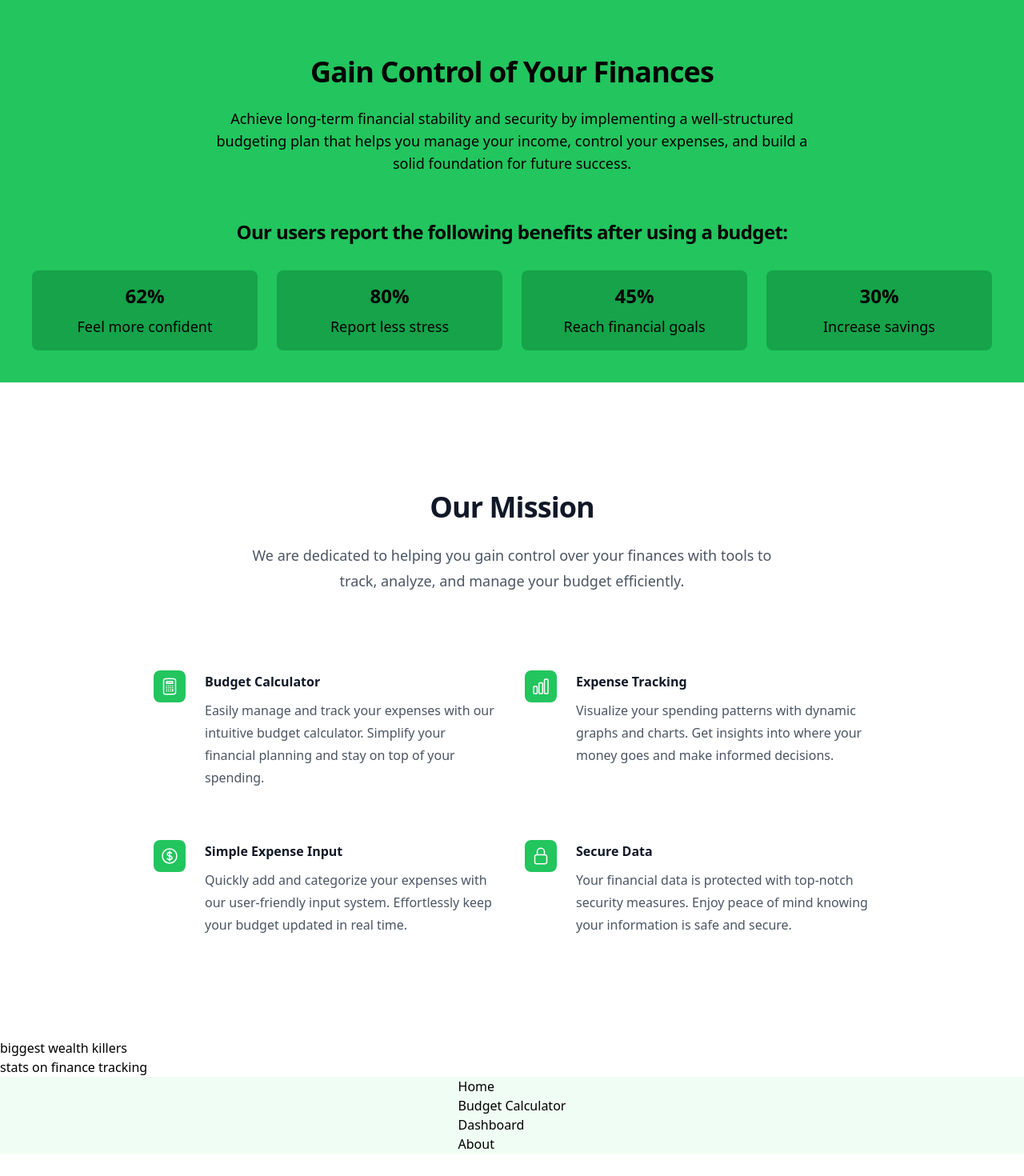
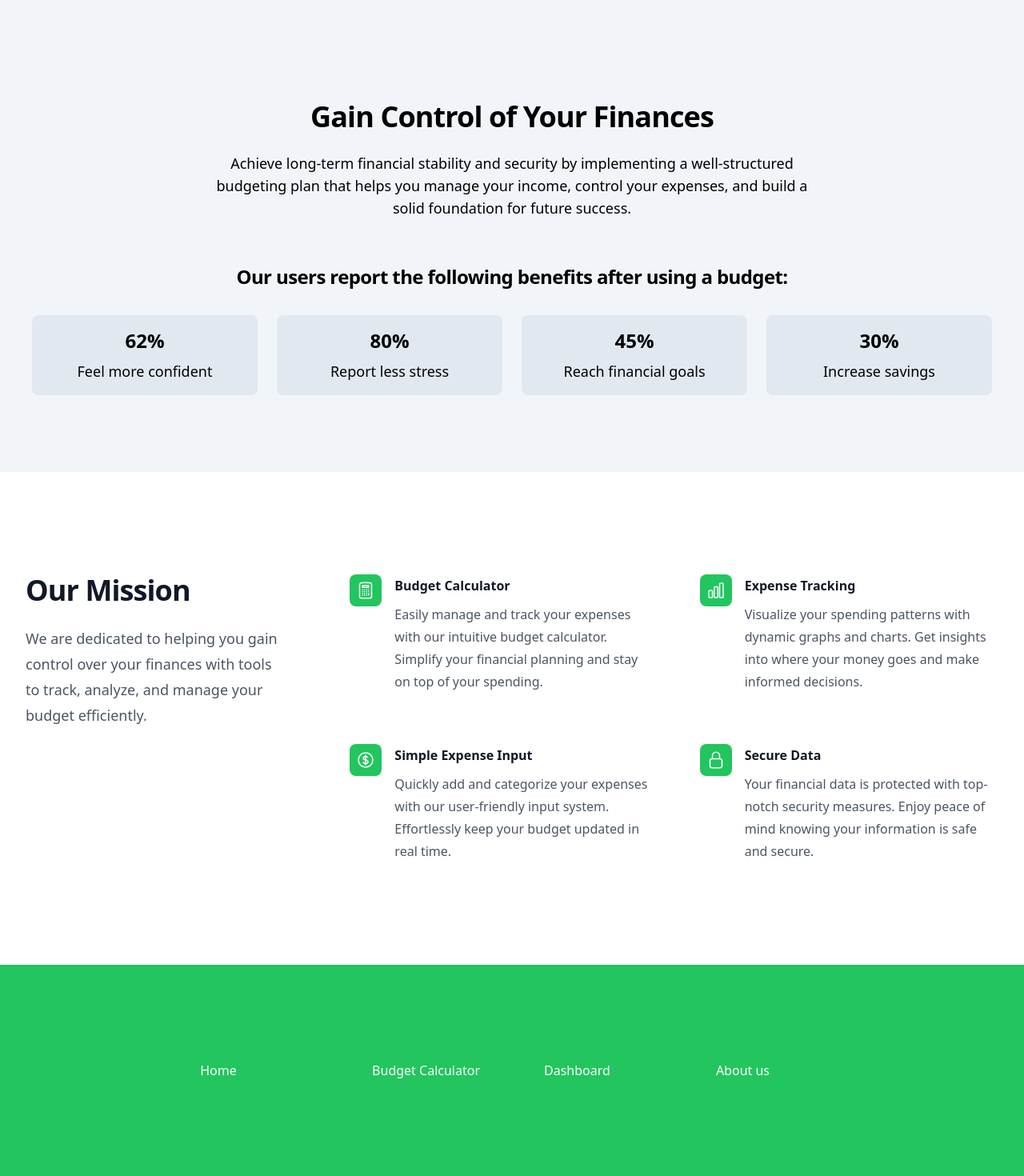
Before and after one commit to thefinnishstranger/Budget, a React (Vite) app: page / in a window 1280 px wide. Shown: the part 874-2344 px from the top of the page at 80% size. Before the commit the page ends 2316 px from the top, so only its background shows below. Built offline with nearby package versions, Linux system fonts and the light colour scheme.

Commit message:
working on the footer

```diff
--- a/src/components/Footer.tsx
+++ b/src/components/Footer.tsx
@@ -2,22 +2,29 @@
 
 const Footer = () => {
   return (
-    <footer className="flex justify-center bg-green-50">
-      <ul>
-        <li>
-          Home
-        </li>
-        <li>
-          Budget Calculator
-        </li>
-        <li>
-          Dashboard
-        </li>
-        <li>
-          About
-        </li>
-      </ul>
-
+    <footer className="flex justify-center bg-green-500 text-white p-20">
+      <div className="grid grid-cols-4">
+        <div className="p-10">
+          <a href="/">
+            Home
+          </a>
+        </div>
+        <div className="p-10">
+          <a href="/calculator">
+            Budget Calculator
+          </a>
+        </div>
+        <div className="p-10">
+          <a href="/account">
+            Dashboard
+          </a>
+        </div>
+        <div className="p-10">
+          <a href="/about">
+            About us
+          </a>
+        </div>
+      </div>
     </footer>
   )
 }
--- a/src/pages/MainPage.tsx
+++ b/src/pages/MainPage.tsx
@@ -79,7 +79,7 @@ export default function MainPage() {
         </div>
       </div>
 
-      <div className='bg-green-500 h-auto p-10'>
+      <div className='bg-slate-100 h-auto py-24 pr-10 pl-10'>
         <p className='text-center text-4xl font-bold tracking-tight mt-10'>
           Gain Control of Your Finances
         </p>
@@ -89,8 +89,8 @@ export default function MainPage() {
         <p className='text-center font-semibold text-2xl mt-14 tracking-tight'>
           Our users report the following benefits after using a budget:
         </p>
-        <div className='grid grid-cols-1 md:grid-cols-4 gap-6 mt-8 text-center'>
-          <div className='bg-green-600 rounded-lg p-4'>
+        <div className='grid grid-cols-2 md:grid-cols-4 gap-6 mt-8 text-center'>
+          <div className='bg-slate-200 rounded-lg p-4'>
             <p className='font-extrabold text-2xl'>
               62%
             </p>
@@ -98,7 +98,7 @@ export default function MainPage() {
               Feel more confident
             </p>
           </div>
-          <div className='bg-green-600 rounded-lg p-4'>
+          <div className='bg-slate-200 rounded-lg p-4'>
             <p className='font-extrabold text-2xl'>
               80%
             </p>
@@ -106,7 +106,7 @@ export default function MainPage() {
               Report less stress
             </p>
           </div>
-          <div className='bg-green-600 rounded-lg p-4'>
+          <div className='bg-slate-200 rounded-lg p-4'>
             <p className='font-extrabold text-2xl'>
               45%
             </p>
@@ -114,7 +114,7 @@ export default function MainPage() {
               Reach financial goals
             </p>
           </div>
-          <div className='bg-green-600 rounded-lg p-4'>
+          <div className='bg-slate-200 rounded-lg p-4'>
             <p className='font-extrabold text-2xl'>
               30%
             </p>
@@ -127,39 +127,36 @@ export default function MainPage() {
 
       <div className="bg-white py-24 sm:py-32">
         <div className="mx-auto max-w-7xl px-6 lg:px-8">
-          <div className="mx-auto max-w-2xl lg:text-center">
-            <p className="mt-2 text-3xl font-bold tracking-tight text-gray-900 sm:text-4xl">
+          <div className="flex flex-col lg:flex-row lg:items-start lg:justify-between">
+            <div className="max-w-2xl lg:text-left lg:w-1/3">
+              <p className="text-3xl font-bold tracking-tight text-gray-900 sm:text-4xl">
                 Our Mission
               </p>
-            <p className="mt-6 text-lg leading-8 text-gray-600">
+              <p className="mt-6 text-lg leading-8 text-gray-600 w-4/5">
                 We are dedicated to helping you gain control over your finances with tools to track, analyze, and manage your budget efficiently.
               </p>
             </div>
-          <div className="mx-auto mt-16 max-w-2xl sm:mt-20 lg:mt-24 lg:max-w-4xl">
-            <dl className="grid max-w-xl grid-cols-1 gap-x-8 gap-y-10 lg:max-w-none lg:grid-cols-2 lg:gap-y-16">
+            <div className="mt-16 lg:mt-0 lg:w-2/3">
+              <dl className="grid grid-cols-1 gap-x-8 gap-y-10 lg:grid-cols-2 lg:gap-x-16 lg:gap-y-16">
                 {features.map((feature) => (
-                <div key={feature.name} className="relative pl-16">
-                  <dt className="text-base font-semibold leading-7 text-gray-900">
-                    <div className="absolute left-0 top-0 flex h-10 w-10 items-center justify-center rounded-lg bg-green-500">
+                  <div key={feature.name} className="flex items-start space-x-4">
+                    <div className="flex-shrink-0 flex items-center justify-center h-10 w-10 rounded-lg bg-green-500">
                       <feature.icon aria-hidden="true" className="h-6 w-6 text-white" />
                     </div>
+                    <div>
+                      <dt className="text-base font-semibold leading-7 text-gray-900">
                         {feature.name}
                       </dt>
                       <dd className="mt-2 text-base leading-7 text-gray-600">
                         {feature.description}
                       </dd>
                     </div>
+                  </div>
                 ))}
               </dl>
             </div>
           </div>
         </div>
-
-      <div>
-        biggest wealth killers
-      </div>
-      <div>
-        stats on finance tracking
       </div>
     </>
   )
```
Lines whose indentation alone changed are shown as unchanged.
